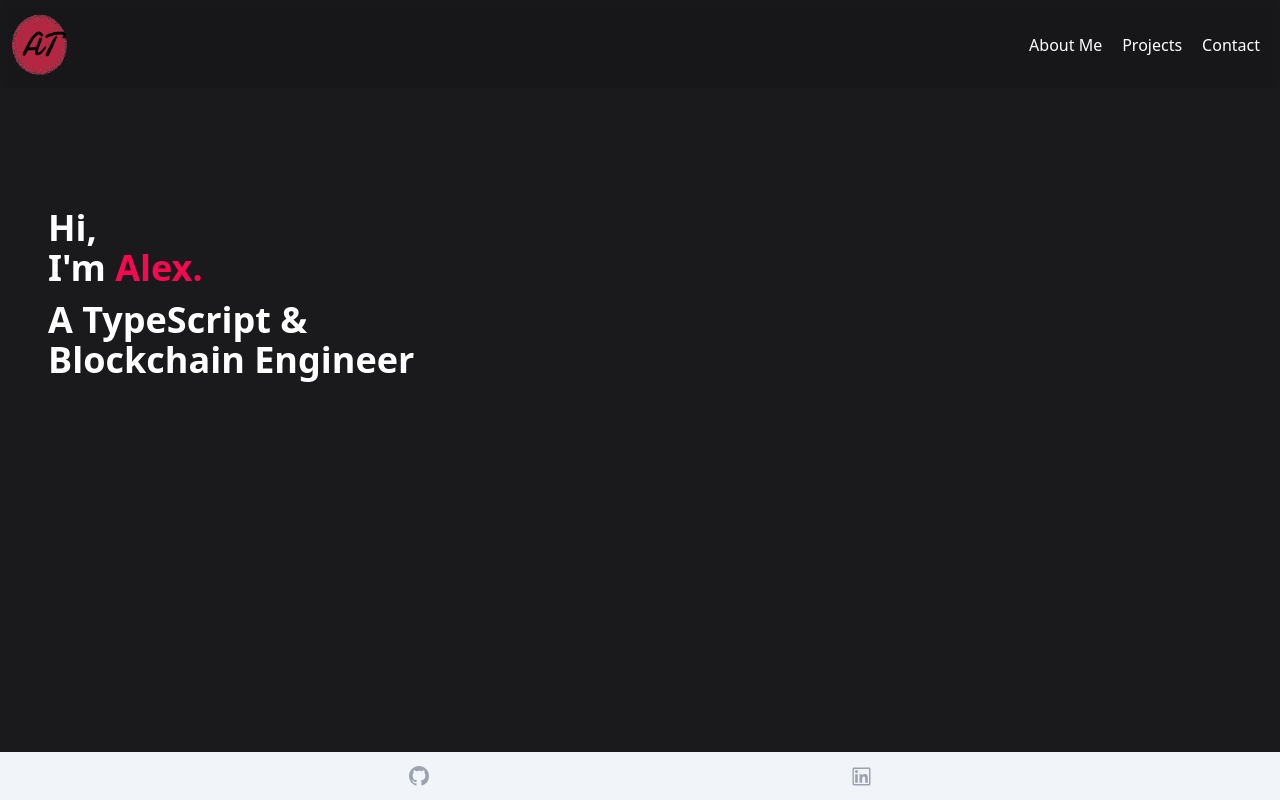
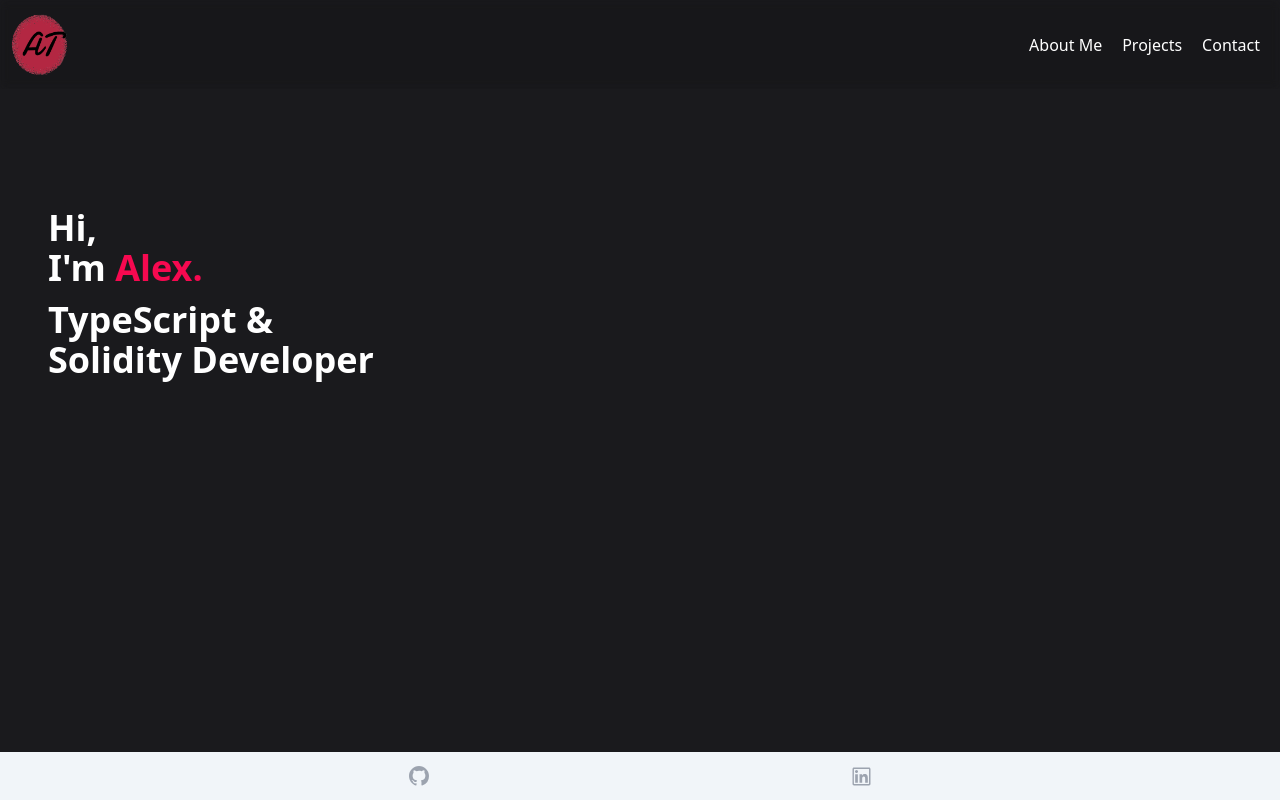
Before and after one commit to 0xDAEF0F/old-portfolio, a Next.js app: page / in a window 1280 px wide. Built offline with nearby package versions, Linux system fonts and the light colour scheme.

Commit message:
changed a word lulz

```diff
--- a/src/components/Home.jsx
+++ b/src/components/Home.jsx
@@ -6,8 +6,8 @@ function Home() {
         <p className='text-white'>I'm&nbsp;</p>
         <p className='text-primary'>Alex.</p>
       </div>
-      <p className='mt-3 text-white'>A TypeScript &</p>
-      <p className='text-white'>Blockchain Engineer</p>
+      <p className='mt-3 text-white'>TypeScript &</p>
+      <p className='text-white'>Solidity Developer</p>
     </div>
   )
 }
```
Also changed, not shown: 1 other file (tests, documents, lock files or other folders).
